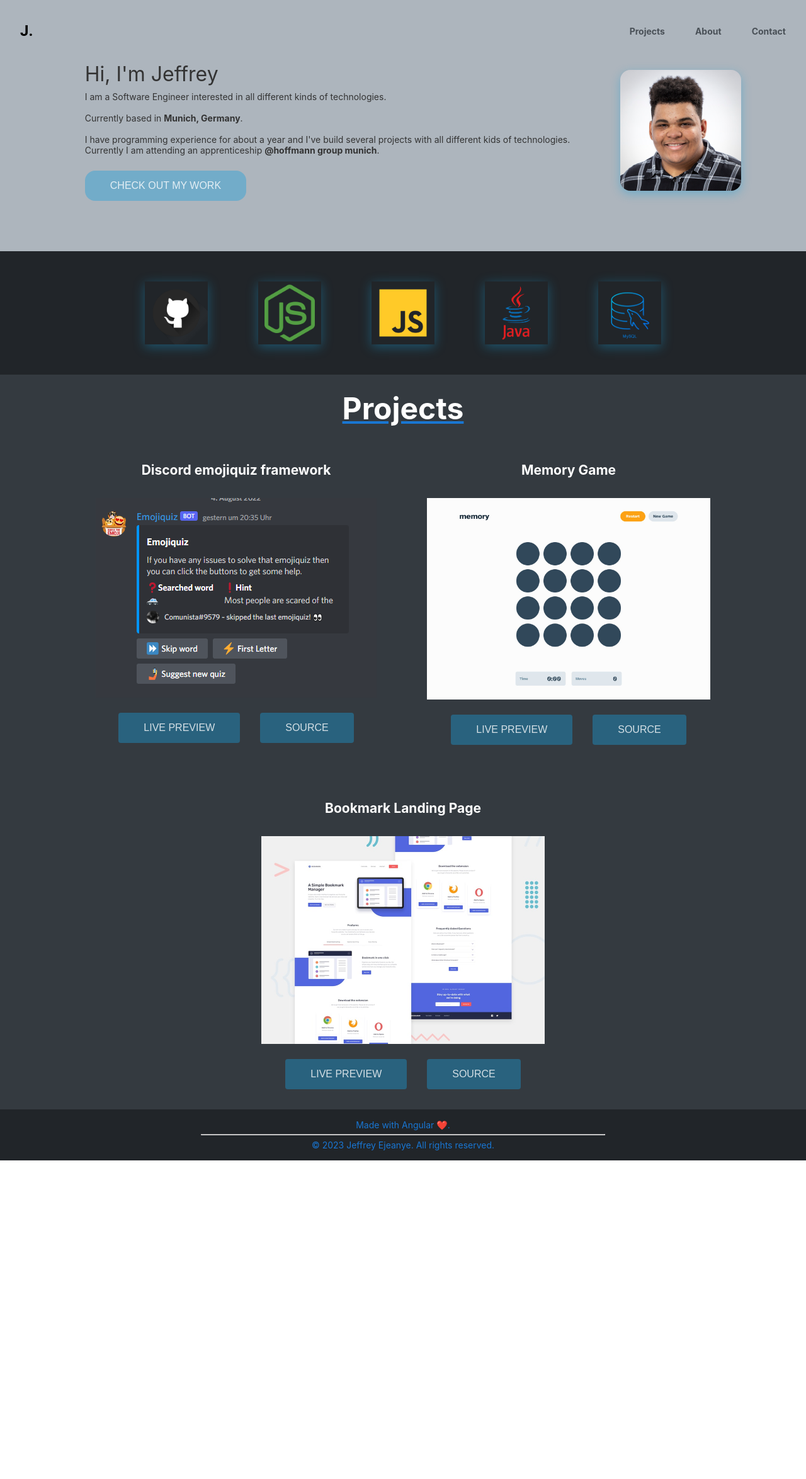
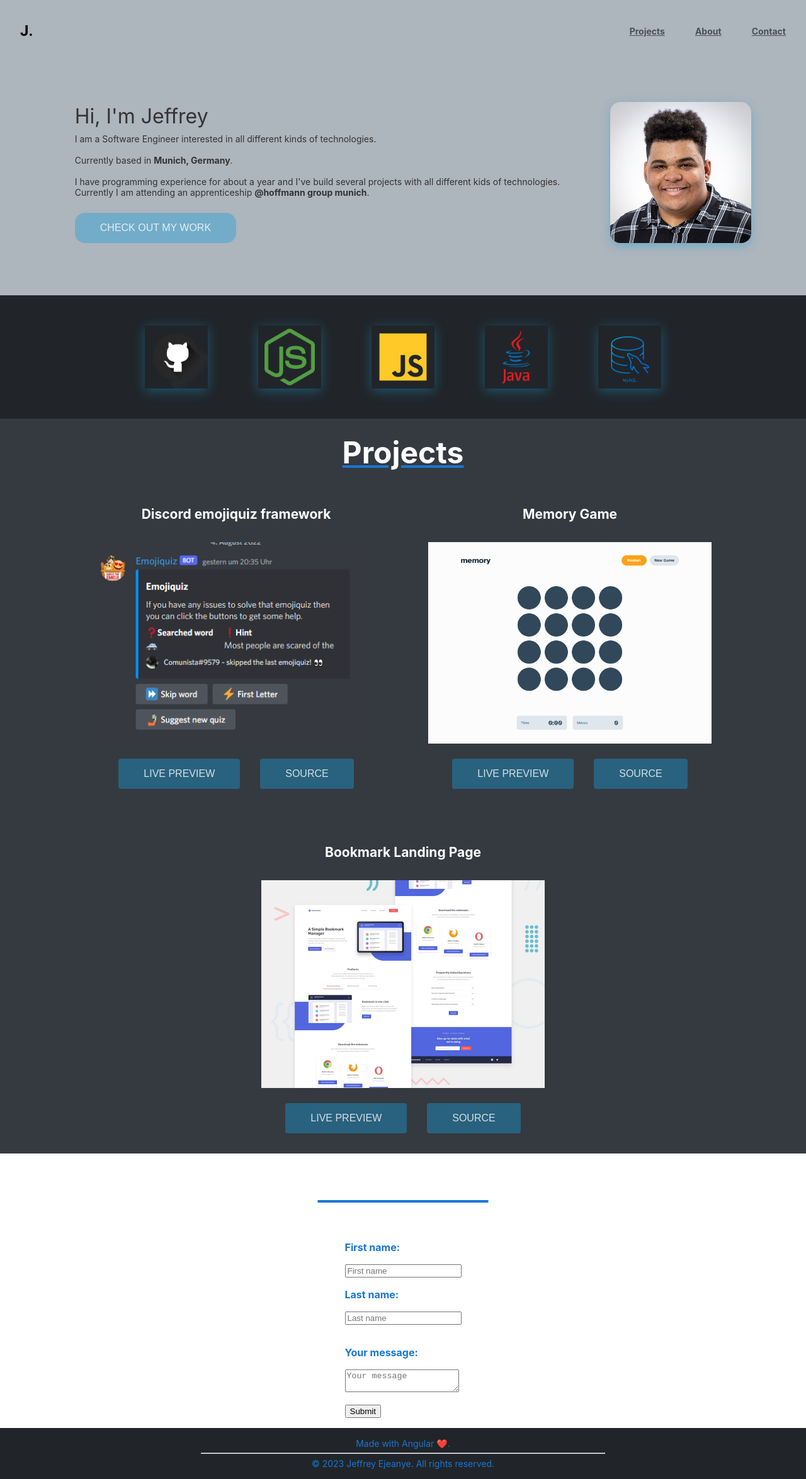
Before and after one commit to JeffreyHSE/Portfolio-Angular, an Angular app in the folder my-app/: page / in a window 1280 px wide. Shown: the whole page at 63% size. Before the commit the page ends 1843 px from the top, so only its background shows below. Built offline with nearby package versions, Linux system fonts and the light colour scheme.

Commit message:
added attribute to header selectors to navigate to the right part of the website, also created contact section

```diff
--- a/my-app/src/app/app.component.html
+++ b/my-app/src/app/app.component.html
@@ -12,12 +12,12 @@
   <div class="toolbar" role="banner">
     <span id="header-first-letter">J.</span>
     <div class="spacer"></div>
-    <a>Projects</a>
-    <a>About</a>
-    <a>Contact</a>
+    <a href="#project-showcase-section">Projects</a>
+    <a href="#header-section">About</a>
+    <a href="#contact">Contact</a>
   </div>
 
-  <div style="padding-left: 2rem; padding-top: 1rem; display: flex; gap: 5rem; justify-content: center; align-items: center" id="introduction">
+  <div style="padding-left: 2rem; padding-top: 5rem; display: flex; gap: 5rem; justify-content: center; align-items: center" id="introduction">
     <div>
       <span style="font-size: 2rem">Hi, I'm Jeffrey</span>
       <p style="padding-top: .5rem">I am a Software Engineer interested in all different kinds of technologies.<br><br>
@@ -28,7 +28,7 @@
       <button (click)="checkoutWork()" id="work-checkout-btn" style="margin-top: 1.5rem; font-size: 1rem; cursor: pointer; border-radius: 1rem; border: none">Check out my work</button>
     </div>
     <div>
-      <img id="profile-pic" style="width: 12rem; height: auto; border-radius: 1rem" src="assets/Ejeanye%20Jeffrey.jpg">
+      <img id="profile-pic" style="width: 14rem; height: auto; border-radius: 1rem" src="assets/Ejeanye%20Jeffrey.jpg">
     </div>
   </div>
 
@@ -53,7 +53,7 @@
     <!-- Emojiquiz-Framework -->
     <div id="emojiquiz-container" style="display: flex; flex-direction: column">
       <h2 style="color: #fff; text-align: center; margin-bottom: 2rem;">Discord emojiquiz framework</h2>
-      <img src="assets/Emojiquiz.png">
+      <img style="width: 450px; height: auto;" src="assets/Emojiquiz.png">
       <div style="display: flex; justify-content: center; gap: 2rem">
         <button (click)="emojiquizPreview()"  class="project-btn">Live Preview</button>
         <button (click)="emojiquizSource()" class="project-btn">Source</button>
@@ -83,6 +83,32 @@
   </div>
 </section>
 
+<section id="contact">
+  <div id="contact-container" style="display: flex; flex-direction: column; align-items: center; gap: 2rem; padding-top: 1rem;">
+    <h1 style="color: #ffff; font-size: 3rem; text-align: center; text-decoration: underline; text-decoration-color: #1976d2;">Contact Me</h1>
+
+    <div id="terminal">
+      <div id="terminal-sidebar">
+        <div id="red"></div>
+        <div id="yellow"></div>
+        <div id="green"></div>
+      </div>
+
+      <div style="display: flex; justify-content: center; padding-top: 1rem; padding-bottom: 1rem">
+        <form action="mailto:jeffrey.ejeanye@hoffmann-group.com" method="post" enctype="text/plain">
+          <label style="color: #1976d2; font-size: 1rem; font-weight: bold;" for="fname">First name:</label><br><br>
+          <input type="text" id="fname" name="fname" placeholder="First name"><br><br>
+          <label style="color: #1976d2; font-size: 1rem; font-weight: bold;" for="lname">Last name:</label><br><br>
+          <input type="text" id="lname" name="lname" placeholder="Last name"><br><br><br>
+          <label style="color: #1976d2; font-size: 1rem; font-weight: bold;">Your message:</label><br><br>
+          <textarea placeholder="Your message"></textarea><br><br>
+          <input id="contact-submit" type="submit" value="Submit">
+        </form>
+      </div>
+    </div>
+  </div>
+</section>
+
 
 <section id="footer">
   <div id="footer-container" style="display: flex; flex-direction: column">
```
